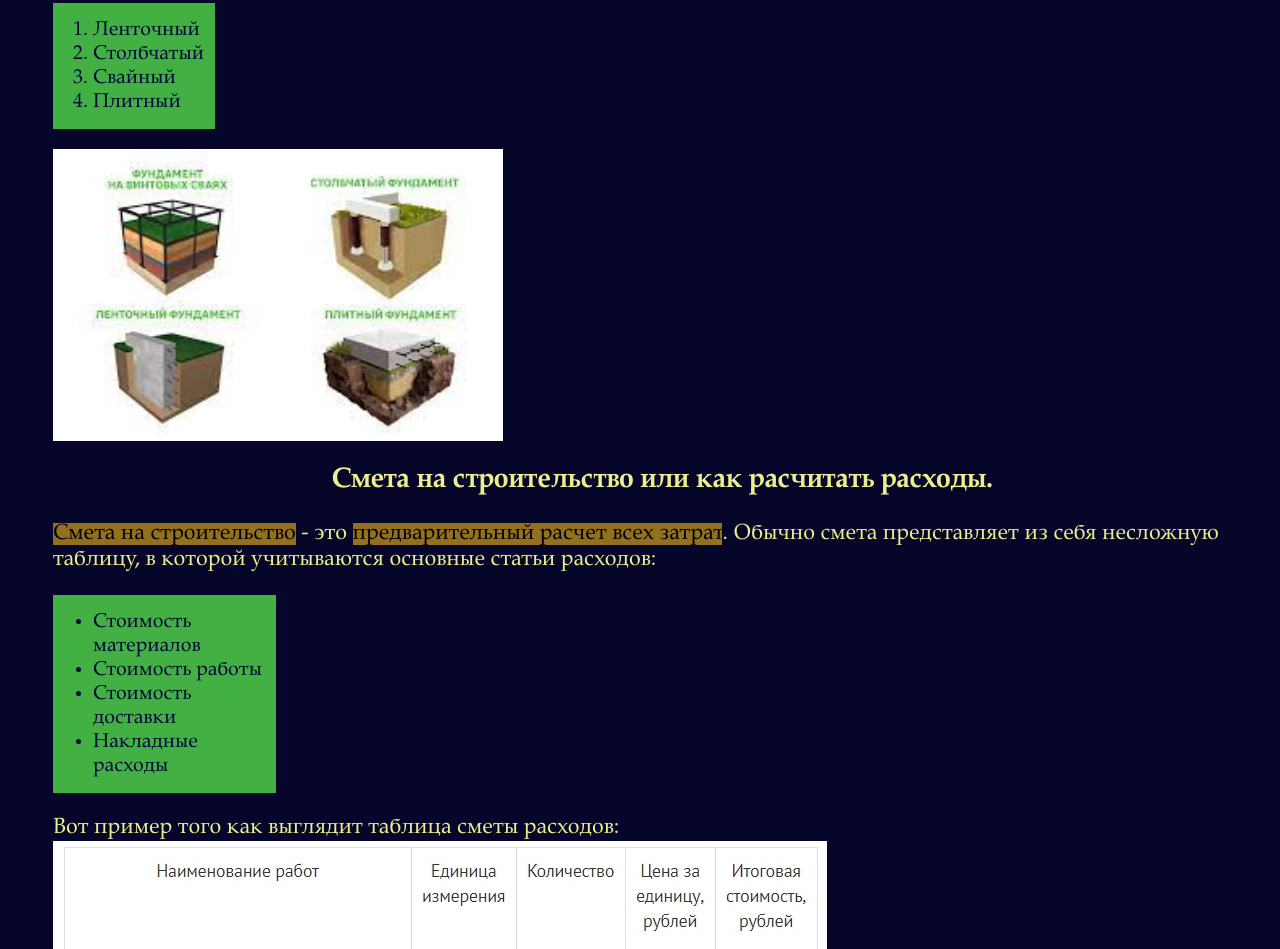
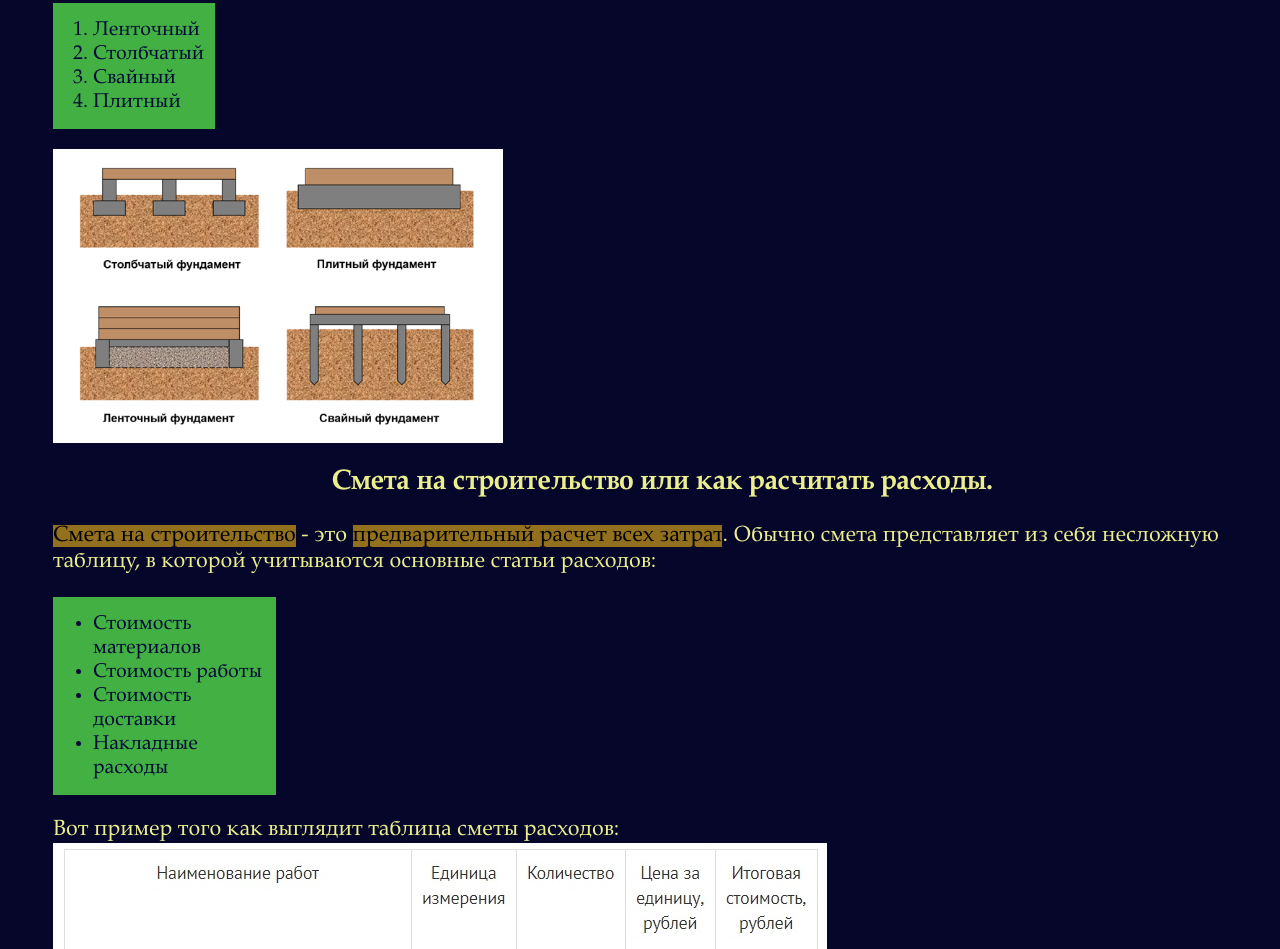
Before and after one commit to trol228355/pitonostroitelsvo, a plain HTML site: page index.html in a window 1280 px wide. Shown: the part 1631-2580 px from the top of the page. Drawn offline with Linux system fonts and the light colour scheme.

Commit message:
Update index.html

```diff
--- a/index.html
+++ b/index.html
@@ -58,7 +58,7 @@
                 <li>Свайный</li>
                 <li>Плитный</li>
             </ol>
-            <img src="img\ca9732d9a21f4cd4.jpg" class ="big"></p>
+            <img src="img\content_img.png" class ="big"></p>
             <h2>Смета на строительство или как расчитать расходы.</h2>
             <p><span>Смета на строительство</span> - это <span>предварительный расчет всех затрат</span>. Обычно смета представляет из себя несложную таблицу,
                 в которой учитываются основные статьи расходов:</p>
```
